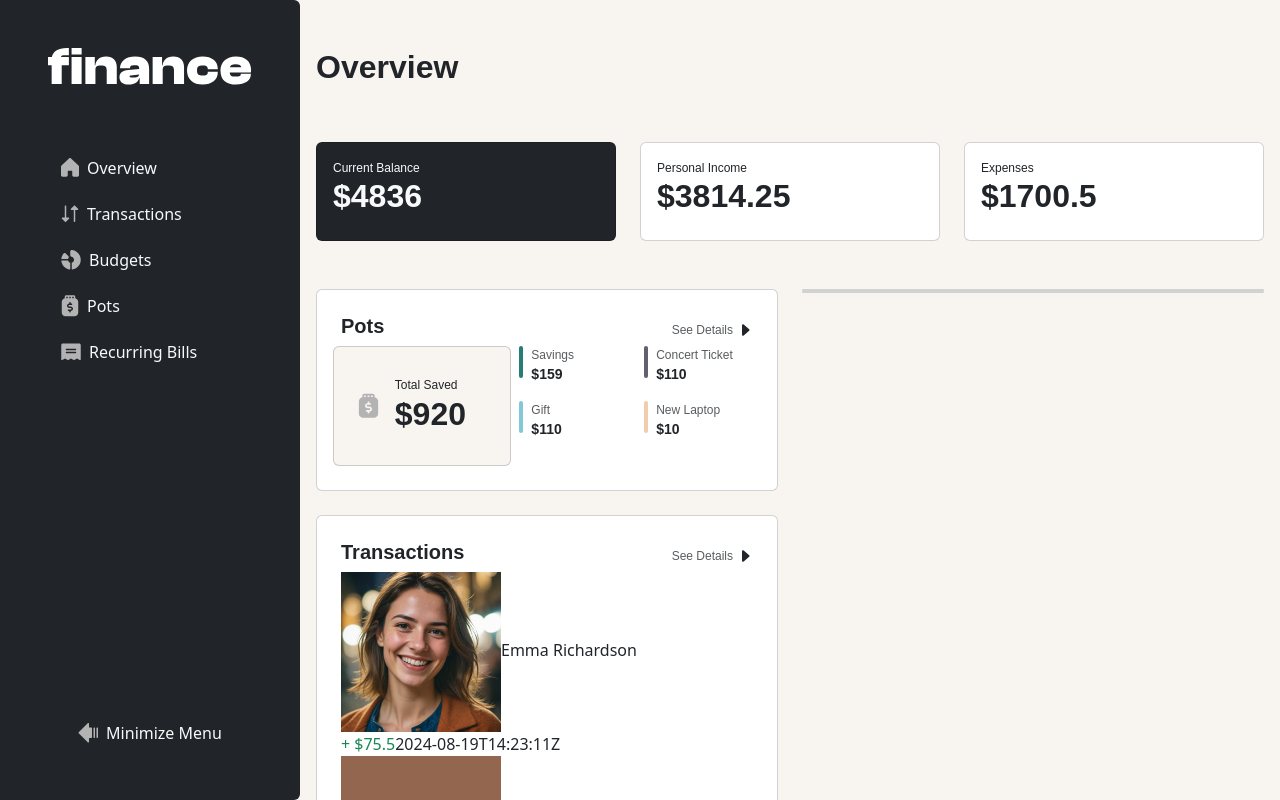
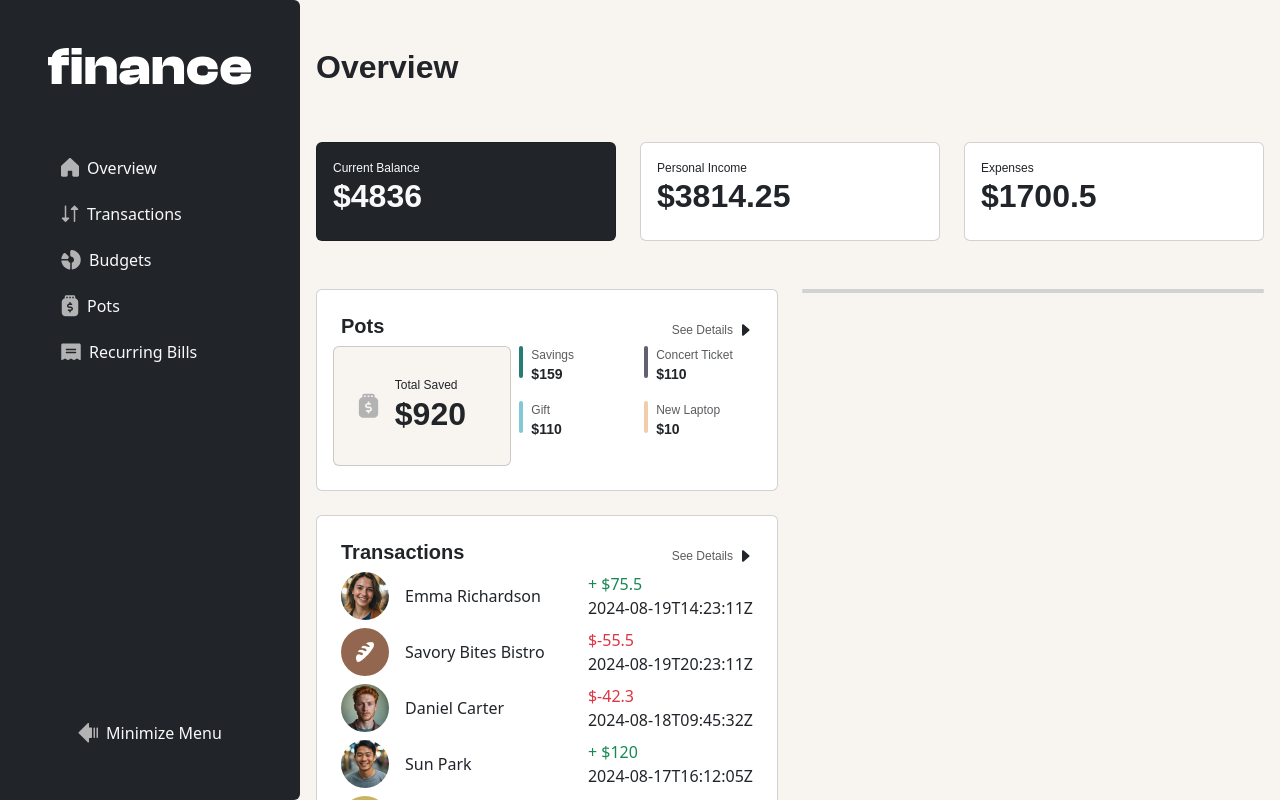
Before and after one commit to abdalsimam1-sketch/personal-finance-app, a React (Vite) app: page / in a window 1280 px wide. Shown: the top 800 px of the page. Built offline with nearby package versions, Linux system fonts and the light colour scheme.

Commit message:
add : styles for each transaction and space between them

```diff
--- a/src/pages/Overview.jsx
+++ b/src/pages/Overview.jsx
@@ -115,12 +115,19 @@ export const Overview = () => {
 
             <div>
               {data.transactions.slice(0, 5).map((item, index) => (
-                <div key={index}>
-                  <div>
-                    <img src={item.avatar} alt={item.avatar + " avatar"} />
+                <div
+                  key={index}
+                  className="d-flex justify-content-between mb-2"
+                >
+                  <div className="d-flex gap-3 align-items-center">
+                    <img
+                      src={item.avatar}
+                      alt={item.avatar + " avatar"}
+                      style={{ width: "3rem", borderRadius: "50%" }}
+                    />
                     <span>{item.name}</span>
                   </div>
-                  <div className="d-flex">
+                  <div className="d-flex flex-column ">
                     <span
                       className={`${item.amount > 0 ? "text-success" : "text-danger"}`}
                     >
```
